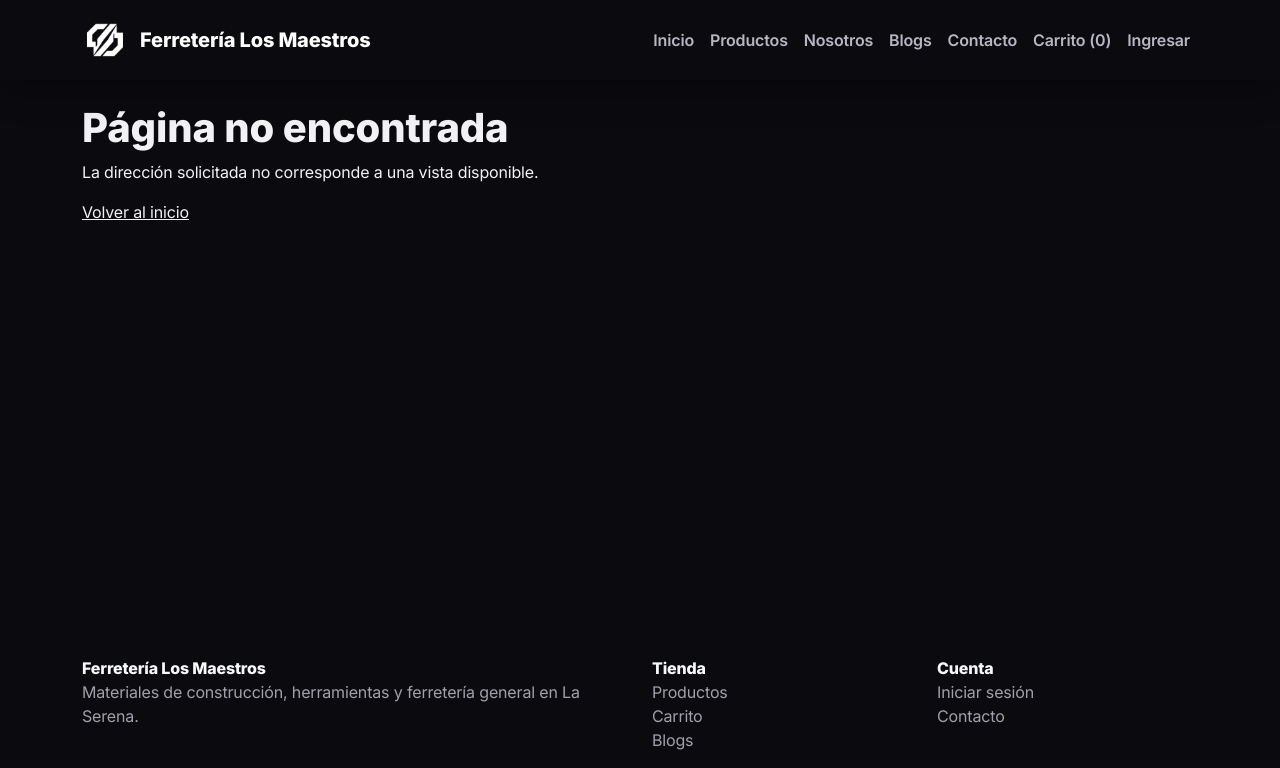
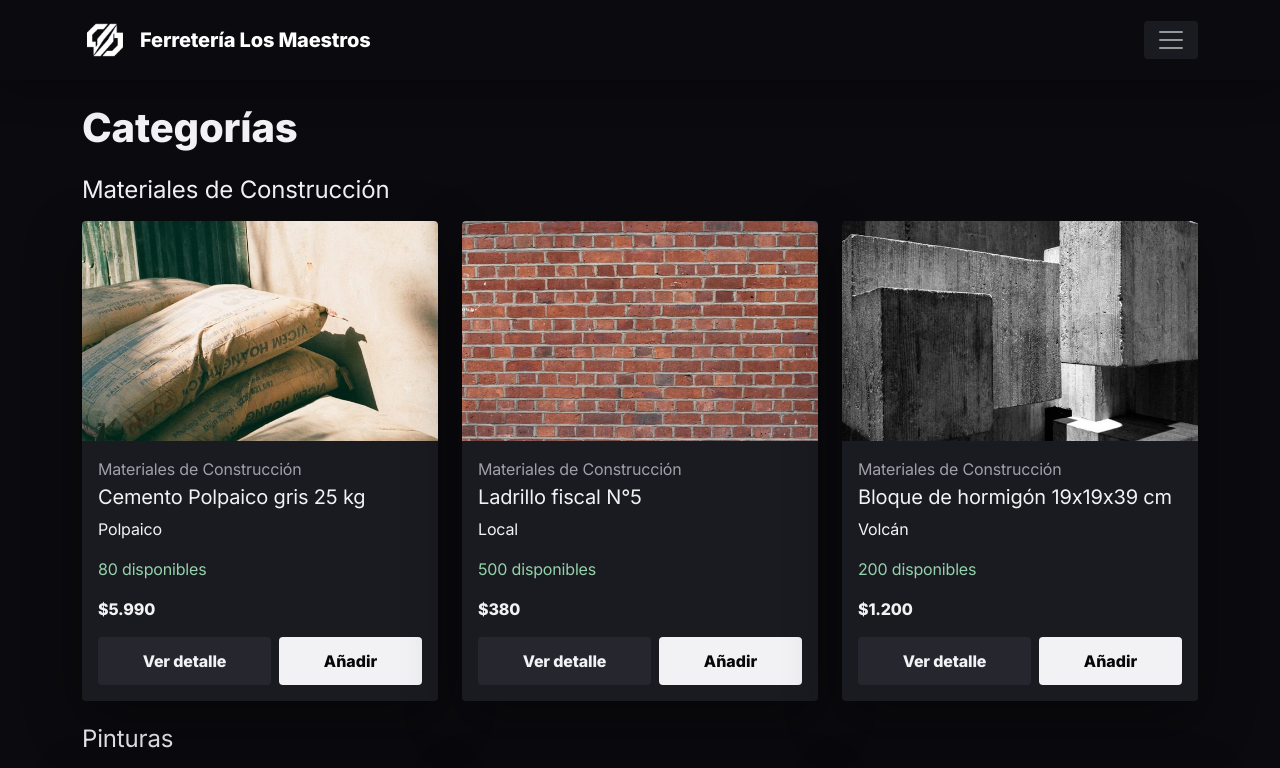
Before and after one commit to GiuliannoInostroza/ferreteria-los-maestros, a React (Vite) app: page /categorias in a window 1280 px wide. Shown: the top 768 px of the page. Built offline with nearby package versions, Linux system fonts and the light colour scheme.

Commit message:
feat: vistas de categorías y ofertas

```diff
--- a/src/App.jsx
+++ b/src/App.jsx
@@ -8,6 +8,8 @@
 import Inicio from "./pages/Inicio";
 import Productos from "./pages/Productos";
 import DetalleProducto from "./pages/DetalleProducto";
+import Categorias from "./pages/Categorias";
+import Ofertas from "./pages/Ofertas";
 import Carrito from "./pages/Carrito";
 import Checkout from "./pages/Checkout";
 import Login from "./pages/Login";
@@ -97,6 +99,14 @@
               />
             }
           />
+          <Route
+            path="/categorias"
+            element={<Categorias onAgregar={agregarAlCarrito} />}
+          />
+          <Route
+            path="/ofertas"
+            element={<Ofertas onAgregar={agregarAlCarrito} />}
+          />
           <Route path="/nosotros" element={<Nosotros />} />
           <Route path="/blogs" element={<Blogs />} />
           <Route path="/blogs/:id" element={<BlogDetalle />} />
--- a/src/components/Navegacion.jsx
+++ b/src/components/Navegacion.jsx
@@ -6,7 +6,7 @@
 function Navegacion({ unidades, usuario }) {
   return (
     <Navbar
-      expand="xl"
+      expand="xxl"
       className="bg-dark-subtle"
       data-bs-theme="dark"
     >
@@ -25,6 +25,12 @@
             </NavLink>
             <NavLink className="nav-link" to="/productos">
               Productos
+            </NavLink>
+            <NavLink className="nav-link" to="/categorias">
+              Categorías
+            </NavLink>
+            <NavLink className="nav-link" to="/ofertas">
+              Ofertas
             </NavLink>
             <NavLink className="nav-link" to="/nosotros">
               Nosotros
--- a/src/components/TarjetaProducto.jsx
+++ b/src/components/TarjetaProducto.jsx
@@ -18,6 +18,12 @@
         <p>{producto.marca}</p>
 
         <p className={claseStock(producto)}>{textoStock(producto)}</p>
+
+        {producto.oferta && (
+          <p className="text-danger fw-bold mb-1">
+            Oferta, antes {formatearPrecio(producto.precioAnterior)}
+          </p>
+        )}
 
         <strong className="mb-3">{formatearPrecio(producto.precio)}</strong>
 
--- /dev/null
+++ b/src/pages/Categorias.jsx
@@ -0,0 +1,42 @@
+import { useState } from "react";
+import { Col, Container, Row } from "react-bootstrap";
+
+import TarjetaProducto from "../components/TarjetaProducto";
+import { categorias } from "../data/productos";
+import { productosDeCategoria } from "../utils/catalogo";
+import { mensajeAgregado } from "../utils/mensajes";
+import { leerProductos } from "../utils/persistencia";
+
+function Categorias({ onAgregar }) {
+  const [mensaje, setMensaje] = useState("");
+  const productos = leerProductos();
+
+  function agregar(producto) {
+    onAgregar(producto);
+    setMensaje(mensajeAgregado(producto));
+  }
+
+  return (
+    <Container className="py-4">
+      <h1>Categorías</h1>
+
+      {mensaje && <p className="text-success fw-bold">{mensaje}</p>}
+
+      {categorias.map((categoria) => (
+        <section className="my-4" key={categoria}>
+          <h2 className="h4 mb-3">{categoria}</h2>
+
+          <Row className="g-4">
+            {productosDeCategoria(productos, categoria).map((producto) => (
+              <Col xs={12} md={6} lg={4} key={producto.codigo}>
+                <TarjetaProducto producto={producto} onAgregar={agregar} />
+              </Col>
+            ))}
+          </Row>
+        </section>
+      ))}
+    </Container>
+  );
+}
+
+export default Categorias;
--- /dev/null
+++ b/src/pages/Ofertas.jsx
@@ -0,0 +1,37 @@
+import { useState } from "react";
+import { Col, Container, Row } from "react-bootstrap";
+
+import TarjetaProducto from "../components/TarjetaProducto";
+import { productosEnOferta } from "../utils/catalogo";
+import { mensajeAgregado } from "../utils/mensajes";
+import { leerProductos } from "../utils/persistencia";
+
+function Ofertas({ onAgregar }) {
+  const [mensaje, setMensaje] = useState("");
+  const ofertas = productosEnOferta(leerProductos());
+
+  function agregar(producto) {
+    onAgregar(producto);
+    setMensaje(mensajeAgregado(producto));
+  }
+
+  return (
+    <Container className="py-4">
+      <h1>Ofertas</h1>
+
+      {mensaje && <p className="text-success fw-bold">{mensaje}</p>}
+
+      {ofertas.length === 0 && <p>Por ahora no hay productos en oferta.</p>}
+
+      <Row className="g-4">
+        {ofertas.map((producto) => (
+          <Col xs={12} md={6} lg={4} key={producto.codigo}>
+            <TarjetaProducto producto={producto} onAgregar={agregar} />
+          </Col>
+        ))}
+      </Row>
+    </Container>
+  );
+}
+
+export default Ofertas;
--- /dev/null
+++ b/src/utils/catalogo.js
@@ -0,0 +1,7 @@
+export function productosDeCategoria(productos, categoria) {
+  return productos.filter((producto) => producto.categoria === categoria);
+}
+
+export function productosEnOferta(productos) {
+  return productos.filter((producto) => producto.oferta);
+}
```
